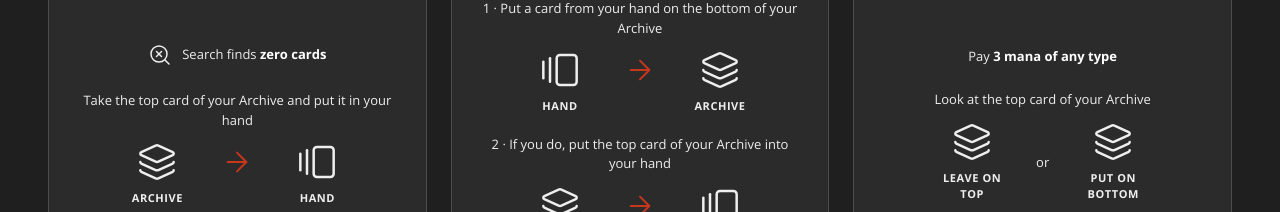
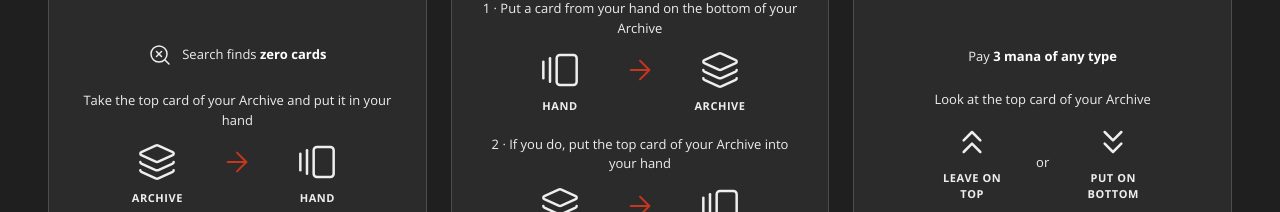
Before and after one commit to forrestweigel/archive, a Next.js app: page / in a window 1280 px wide. Shown: the part 2100-2312 px from the top of the page. Built offline with nearby package versions, Linux system fonts and the light colour scheme.

Commit message:
Use directional chevrons for Research choices

```diff
--- a/components/mechanic-diagram.tsx
+++ b/components/mechanic-diagram.tsx
@@ -1,4 +1,4 @@
-import { ArrowRight, GalleryHorizontalEnd, Layers, SearchX } from "lucide-react";
+import { ArrowRight, ChevronsDown, ChevronsUp, GalleryHorizontalEnd, Layers, SearchX } from "lucide-react";
 import { archiveFormat } from "@/lib/format.mjs";
 
 function CardMovement({
@@ -55,12 +55,12 @@ export function MechanicDiagram({ type }: { type: "discovery" | "exchange" | "re
               <span className="movement-instruction">Look at the top card of your Archive</span>
               <div className="movement-icons">
                 <div className="movement-endpoint">
-                  <Layers strokeWidth={1.5} aria-hidden="true" />
+                  <ChevronsUp strokeWidth={1.5} aria-hidden="true" />
                   <span>Leave on top</span>
                 </div>
                 <span className="movement-instruction">or</span>
                 <div className="movement-endpoint">
-                  <Layers strokeWidth={1.5} aria-hidden="true" />
+                  <ChevronsDown strokeWidth={1.5} aria-hidden="true" />
                   <span>Put on bottom</span>
                 </div>
               </div>
```
